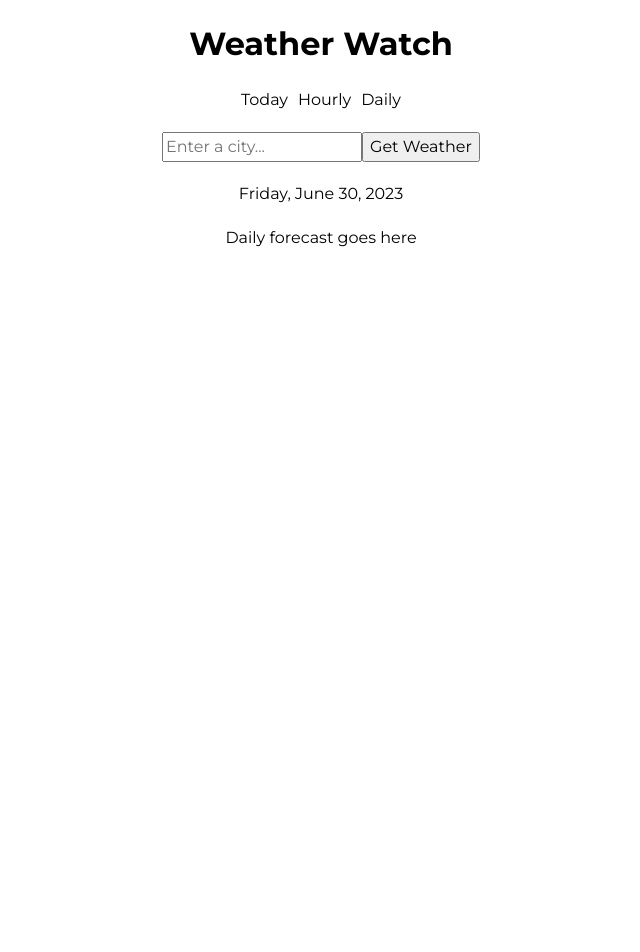
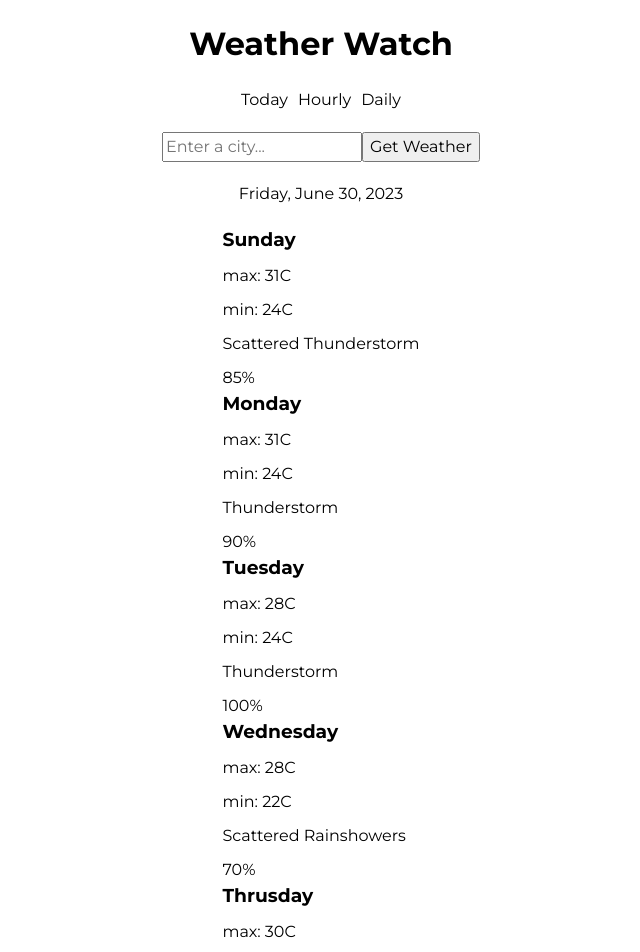
Before and after one commit to mavSeneris/Weather-Watch, a React (Vite) app: page /daily in a window 1280 px wide. Shown: the top 952 px of the page, without its empty margins (319-959 px from the left). Before the commit the page ends 800 px from the top, so only its background shows below. Built offline with nearby package versions, Linux system fonts and the light colour scheme.

Commit message:
Daily page is now displaying data(fake)

```diff
--- a/package.json
+++ b/package.json
@@ -10,7 +10,6 @@
     "preview": "vite preview"
   },
   "dependencies": {
-    "miragejs": "^0.1.47",
     "react": "^18.2.0",
     "react-dom": "^18.2.0",
     "react-router-dom": "^6.14.1"
--- a/src/App.jsx
+++ b/src/App.jsx
@@ -5,23 +5,23 @@ import {
   Route,
 } from "react-router-dom";
 import Today from "./pages/Today";
-import Layout from "./components/Layout"
+import Layout from "./components/Layout";
 import Hourly from "./pages/Hourly";
 import Daily from "./pages/Daily";
 
-const router = createBrowserRouter(createRoutesFromElements(
-  <Route path="/" element={<Layout/>}>
-    <Route path="today" element={<Today/>}/>
-    <Route path="hourly" element={<Hourly/>}/>
-    <Route path="daily" element={<Daily/>}/>
 
-  </Route>
-))
+const router = createBrowserRouter(
+  createRoutesFromElements(
+    <Route path="/" element={<Layout />}>
+      <Route path="today" element={<Today />} />
+      <Route path="hourly" element={<Hourly />} />
+      <Route path="daily" element={<Daily />} />
+    </Route>
+  )
+);
 
 function App() {
-  return (
-    <RouterProvider router={router}/>
-  );
+  return <RouterProvider router={router} />;
 }
 
 export default App;
--- /dev/null
+++ b/src/DailyData.js
@@ -0,0 +1,120 @@
+export default [
+  {
+    id: "1",
+    day: "Sunday",
+    temp_min: 24,
+    temp_max: 31,
+    description: "Scattered Thunderstorm",
+    rain: 85,
+  },
+  {
+    id: "2",
+    day: "Monday",
+    temp_min: 24,
+    temp_max: 31,
+    description: "Thunderstorm",
+    rain: 90,
+  },
+  {
+    id: "3",
+    day: "Tuesday",
+    temp_min: 24,
+    temp_max: 28,
+    description: "Thunderstorm",
+    rain: 100,
+  },
+  {
+    id: "4",
+    day: "Wednesday",
+    temp_min: 22,
+    temp_max: 28,
+    description: "Scattered Rainshowers",
+    rain: 70,
+  },
+  {
+    id: "5",
+    day: "Thrusday",
+    temp_min: 26,
+    temp_max: 30,
+    description: "Cloudy",
+    rain: 50,
+  },
+];
+
+// import { createServer, Model } from "miragejs";
+
+// createServer({
+//   models: {
+//     items: Model,
+//     users: Model,
+//   },
+
+//   seeds(server) {
+//     server.create("item", {
+//       id: "1",
+//       day: "Sunday",
+//       temp_min: 24,
+//       temp_max: 31,
+//       description: "Scattered Thunderstorm",
+//       rain: 85,
+//     });
+//     server.create("item", {
+//       id: "2",
+//       day: "Monday",
+//       temp_min: 24,
+//       temp_max: 31,
+//       description: "Thunderstorm",
+//       rain: 90,
+//     });
+//     server.create("item", {
+//       id: "3",
+//       day: "Tuesday",
+//       temp_min: 24,
+//       temp_max: 28,
+//       description: "Thunderstorm",
+//       rain: 100,
+//     });
+//     server.create("item", {
+//       id: "4",
+//       day: "Wednesday",
+//       temp_min: 22,
+//       temp_max: 28,
+//       description: "Scattered Rainshowers",
+//       rain: 70,
+//     });
+//     server.create("item", {
+//       id: "5",
+//       day: "Thrusday",
+//       temp_min: 26,
+//       temp_max: 30,
+//       description: "Cloudy",
+//       rain: 50,
+//     });
+//     server.create("item", {
+//       id: "6",
+//       day: "Friday",
+//       temp_min: 25,
+//       temp_max: 32,
+//       description: "Sunny",
+//       rain: 30,
+//     });
+//     server.create("item", {
+//       id: "7",
+//       day: "Saturday",
+//       temp_min: 25,
+//       temp_max: 32,
+//       description: "Sunny",
+//       rain: 30,
+//     });
+//   },
+
+//   routes() {
+//     this.namespace = "api";
+//     this.logging = false;
+//     this.timing = 1000;
+
+//     this.get("/items", (schema, request) => {
+//       return schema.items.all();
+//     });
+//   },
+// });
--- a/src/pages/Daily.jsx
+++ b/src/pages/Daily.jsx
@@ -1,10 +1,30 @@
-import React from 'react'
-import { useOutletContext } from 'react-router-dom'
+import React, { useState } from "react";
+import { useOutletContext } from "react-router-dom";
+import DailyData from "../DailyData";
 
 export default function Daily() {
-  const {city} = useOutletContext()
+  const { city } = useOutletContext();
+  const [weatherData, setWeatherData] = useState(DailyData);
+
+  console.log(weatherData);
+
+  const dailyWeatherEls = weatherData.map((data) => (
+    <div
+      key={data.id}
+      style={{ display: "flex", flexDirection: "column", gap: "10px" }}
+    >
+      <h3>{data.day}</h3>
+      <p>max: {data.temp_max}C</p>
+      <p>min: {data.temp_min}C</p>
+      <span>{data.description}</span>
+      <p>{data.rain}%</p>
+    </div>
+  ));
 
   return (
-    <div><span style={{fontWeight : "700"}}>{city}</span> Daily forecast goes here</div>
-  )
+    <div>
+      <h2>{city}</h2>
+      {dailyWeatherEls}
+    </div>
+  );
 }
```
Also changed, not shown: src/server.js (deleted), 1 other file (tests, documents, lock files or other folders).
